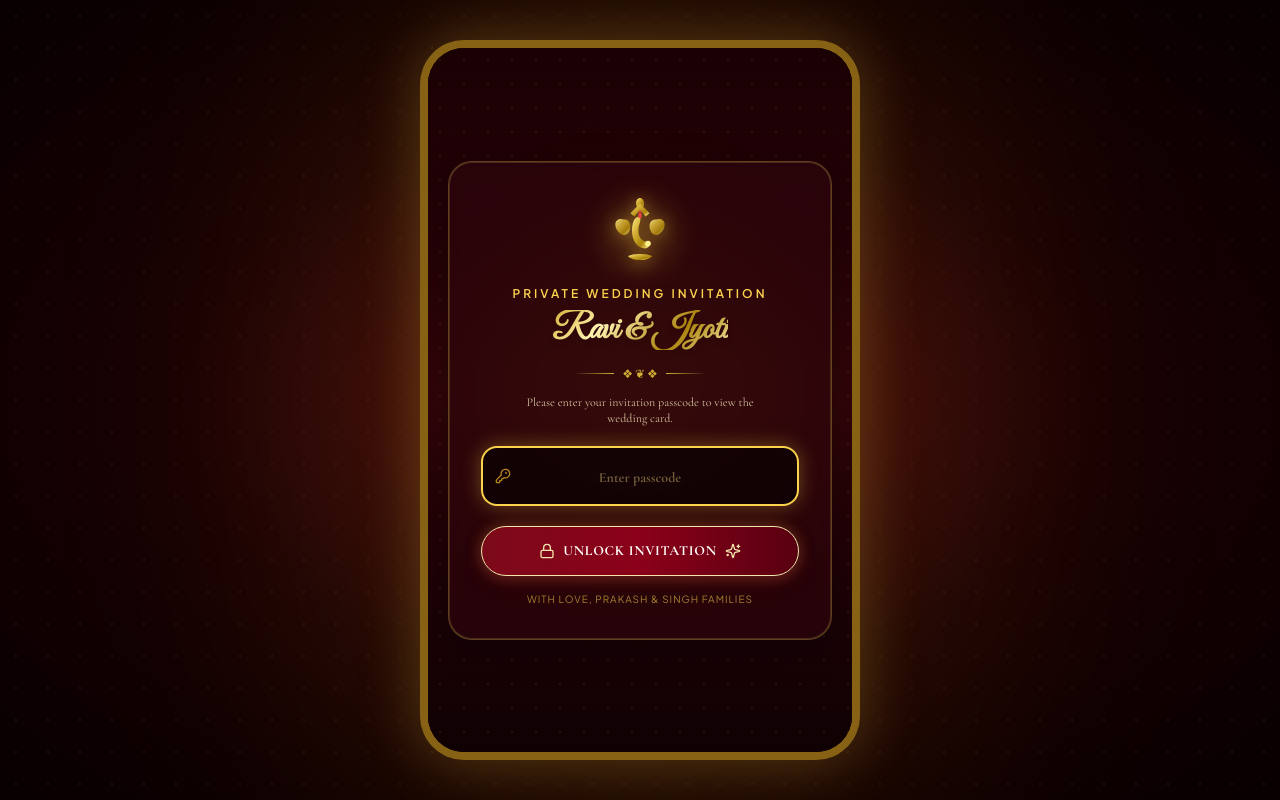
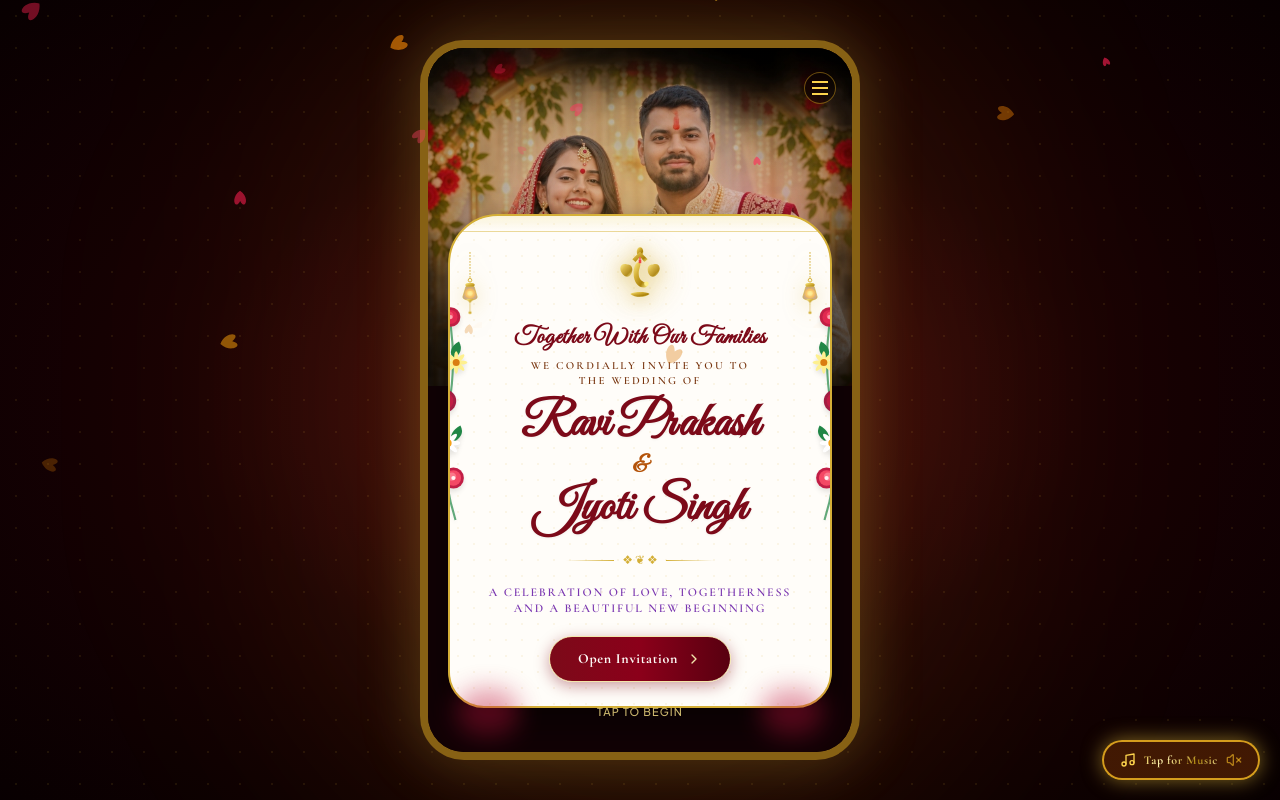
Before and after one commit to Shivay7654/jyoti_card, a React (Vite) app: page / in a window 1280 px wide. Built offline with nearby package versions, Linux system fonts and the light colour scheme; a web font is replaced by a local one.

Commit message:
Remove password and bundle music from dist/assets/music

```diff
--- a/src/App.jsx
+++ b/src/App.jsx
@@ -6,14 +6,8 @@ import { EventDetailPage } from './pages/EventDetailPage';
 import { CurtainTransition } from './components/CurtainTransition';
 import { MusicPlayer } from './components/MusicPlayer';
 import { FloatingPetals } from './components/FloatingPetals';
-import { PasswordGate } from './components/PasswordGate';
 
 export default function App() {
-  // Passcode Protection State (Password: 123456)
-  const [isUnlocked, setIsUnlocked] = useState(() => {
-    return sessionStorage.getItem('wedding_invitation_unlocked') === 'true';
-  });
-
   // Navigation State
   // 'cover' | 'welcome' | 'events' | 'detail'
   const [currentPage, setCurrentPage] = useState('cover');
@@ -65,16 +59,6 @@ export default function App() {
       {/* Main Mobile App Container (360px - 430px+ optimized, 100% full screen on mobile, phone canvas on desktop) */}
       <div className="w-full max-w-[440px] min-h-screen-ios h-screen md:h-[90vh] md:max-h-[920px] md:rounded-[44px] md:border-[8px] md:border-amber-400/50 md:shadow-[0_0_60px_rgba(212,175,55,0.3)] bg-[#120205] relative overflow-hidden flex flex-col z-10">
 
-        {/* Passcode Lock Gate (Requires password: 123456) */}
-        {!isUnlocked ? (
-          <PasswordGate
-            onAuthenticated={() => {
-              setIsUnlocked(true);
-              setIsUserInteracted(true);
-            }}
-          />
-        ) : (
-          <>
         {/* Global Floating Marigold & Rose Petals */}
         <FloatingPetals count={currentPage === 'cover' ? 22 : 12} />
 
@@ -119,8 +103,6 @@ export default function App() {
           isUserInteracted={isUserInteracted}
           onTogglePlay={() => setIsUserInteracted(true)}
         />
-          </>
-        )}
       </div>
     </div>
   );
```
Also changed, not shown: 1 other file (tests, documents, lock files or other folders). Lines whose indentation alone changed are shown as unchanged.
